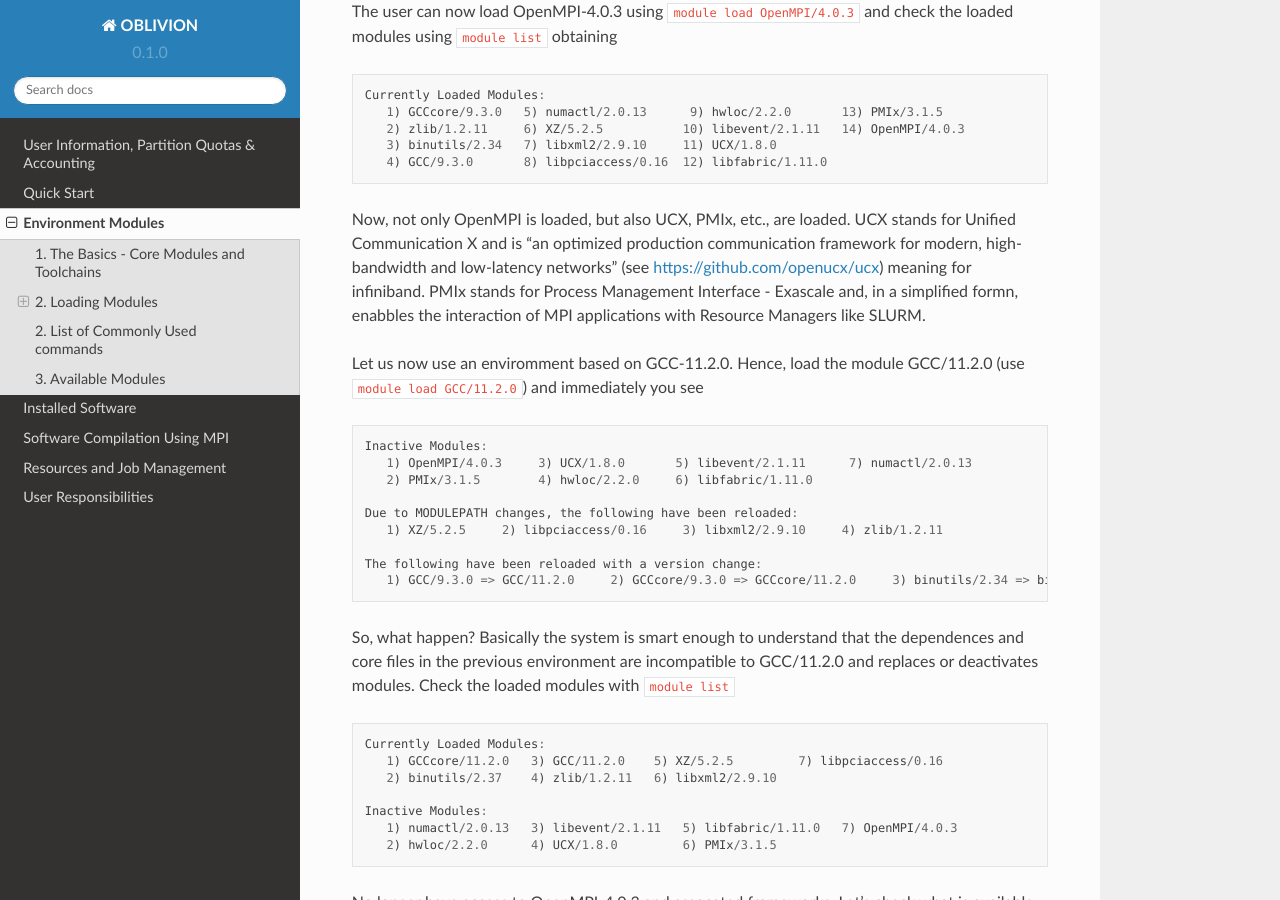
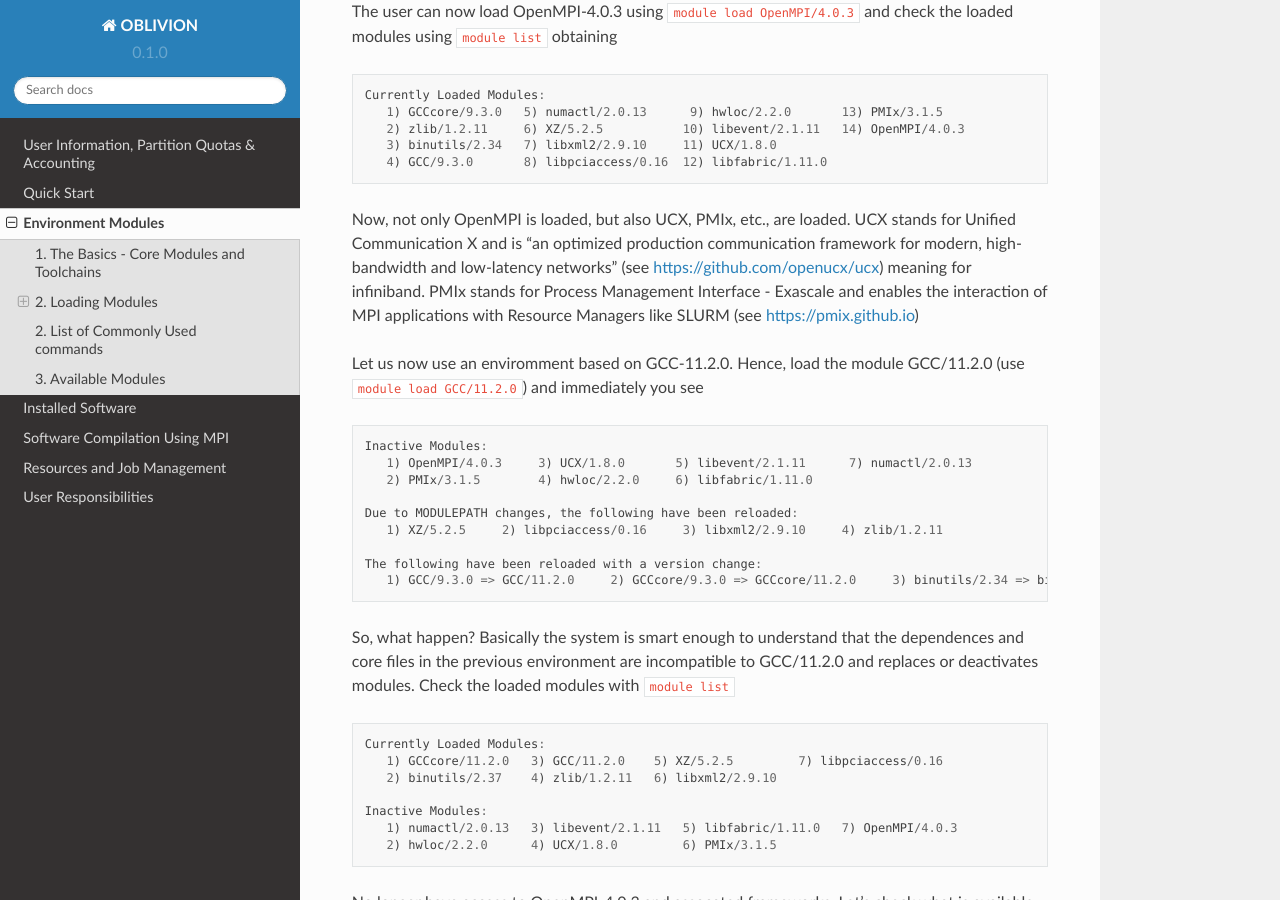
Before and after one commit to mavillez/Oblivion, a Sphinx documentation site: the page built from docs/source/modules.rst, in a window 1280 px wide and 900 px high, scrolled down 3070 px. Built offline with Sphinx 7.4.7 and the Read the Docs theme 2.0.0, drawn with Linux system fonts in a browser that asks for light colours.

Commit message:
Update modules.rst

```diff
--- a/docs/source/modules.rst
+++ b/docs/source/modules.rst
@@ -149,7 +149,7 @@ The user can now load OpenMPI-4.0.3 using ``module load OpenMPI/4.0.3`` and chec
       3) binutils/2.34   7) libxml2/2.9.10     11) UCX/1.8.0
       4) GCC/9.3.0       8) libpciaccess/0.16  12) libfabric/1.11.0
 
-Now, not only OpenMPI is loaded, but also UCX, PMIx, etc., are loaded. UCX stands for Unified Communication X and is "an optimized production communication framework for modern, high-bandwidth and low-latency networks" (see https://github.com/openucx/ucx) meaning for infiniband. PMIx stands for Process Management Interface - Exascale and, in a simplified formn, enabbles the interaction of MPI applications with Resource Managers like SLURM.
+Now, not only OpenMPI is loaded, but also UCX, PMIx, etc., are loaded. UCX stands for Unified Communication X and is "an optimized production communication framework for modern, high-bandwidth and low-latency networks" (see https://github.com/openucx/ucx) meaning for infiniband. PMIx stands for Process Management Interface - Exascale and enables the interaction of MPI applications with Resource Managers like SLURM (see https://pmix.github.io)
 
 Let us now use an enviromment based on GCC-11.2.0. Hence, load the module GCC/11.2.0 (use ``module load GCC/11.2.0``) and immediately you see
 
```
